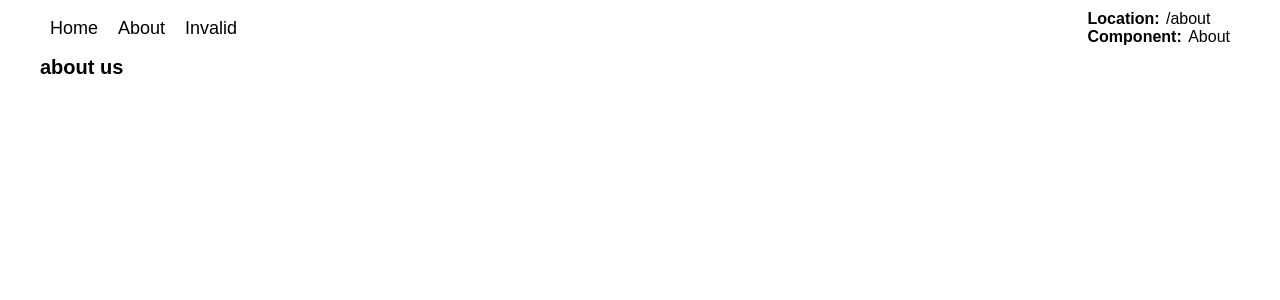
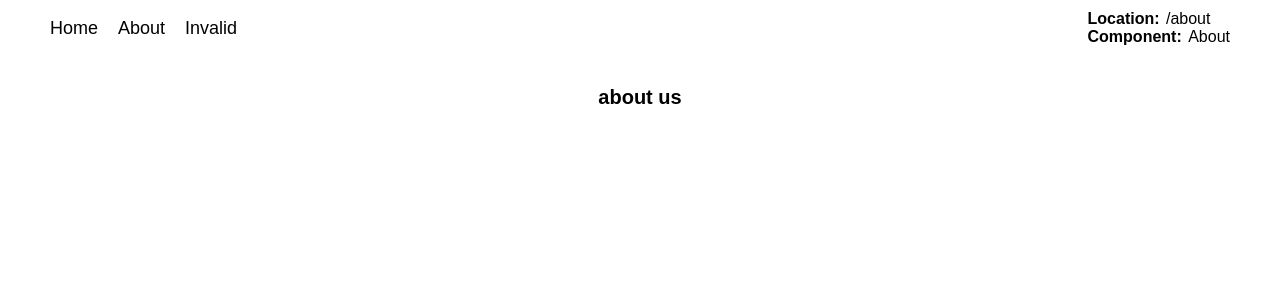
Before and after one commit to navasti/rolling-scopes-react, a React (Create React App) app in the folder module1/: page /about in a window 1280 px wide. Shown: the top 300 px of the page. Built offline with nearby package versions, Linux system fonts and the light colour scheme.

Commit message:
fix: replace home centered container with main for all pages

```diff
--- a/module1/src/components/Page/index.tsx
+++ b/module1/src/components/Page/index.tsx
@@ -16,7 +16,7 @@ export class Page extends React.Component<Props, unknown> {
     return (
       <Styled.PageWrapper>
         <Header componentName={this.props.componentName} location={this.props.location} />
-        <div>{this.props.children}</div>
+        <Styled.Main>{this.props.children}</Styled.Main>
       </Styled.PageWrapper>
     );
   }
--- a/module1/src/components/Page/styled.ts
+++ b/module1/src/components/Page/styled.ts
@@ -4,3 +4,9 @@ export const PageWrapper = styled.div`
   max-width: 1200px;
   margin: 0 auto;
 `;
+
+export const Main = styled.main`
+  justify-content: center;
+  margin-top: 3rem;
+  display: flex;
+`;
--- a/module1/src/views/Home.tsx
+++ b/module1/src/views/Home.tsx
@@ -1,7 +1,6 @@
 import { INPUT_VALUE_KEY } from '../constants';
 import React, { ChangeEvent } from 'react';
 import { SearchBar } from 'components';
-import * as Styled from './styled';
 
 interface State {
   inputValue: string;
@@ -24,13 +23,11 @@ export class Home extends React.Component<unknown, State> {
   };
   render() {
     return (
-      <Styled.CenteredContainer>
-        <SearchBar
-          onChange={this.onChange}
-          label="Local Storage Input"
-          inputValue={this.state.inputValue}
-        />
-      </Styled.CenteredContainer>
+      <SearchBar
+        onChange={this.onChange}
+        label="Local Storage Input"
+        inputValue={this.state.inputValue}
+      />
     );
   }
 }
--- a/module1/src/views/styled.ts
+++ /dev/null
@@ -1,7 +0,0 @@
-import styled from 'styled-components';
-
-export const CenteredContainer = styled.div`
-  justify-content: center;
-  margin-top: 3rem;
-  display: flex;
-`;
```
